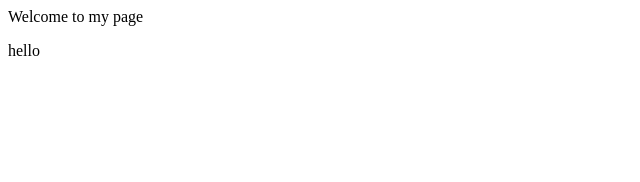
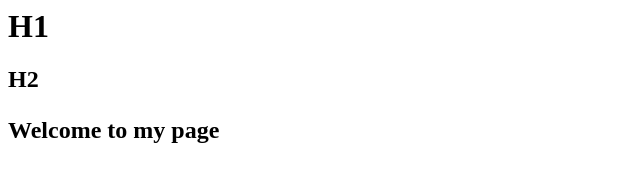
Before and after one commit to Yangyuiris/yangyuiris.github.io, a plain HTML site: page index.html in a window 1280 px wide. Shown: the whole page, without its empty margins (0-640 px from the left). Drawn offline with Linux system fonts and the light colour scheme.

Commit message:
Update index.html

```diff
--- a/index.html
+++ b/index.html
@@ -1,7 +1,10 @@
-<html><head>Welcome to my page</head>
+<html>
+  <head></head>
+    <body>
+  <h1>H1</h1>
+  <h2>H2
   <p>
-    <p>
-  <body>
-hello
+Welcome to my page
+    </p>
     </body>
-  </html>
+      </html>
```
